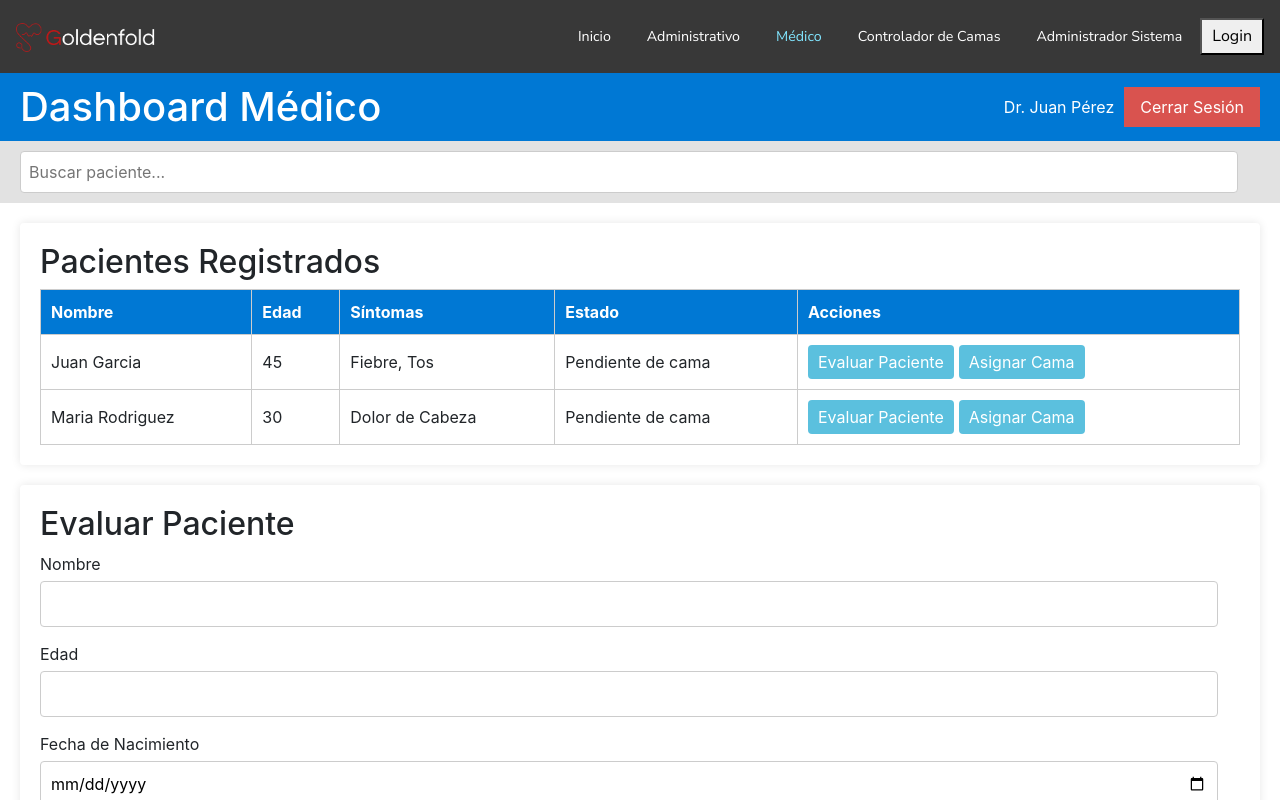
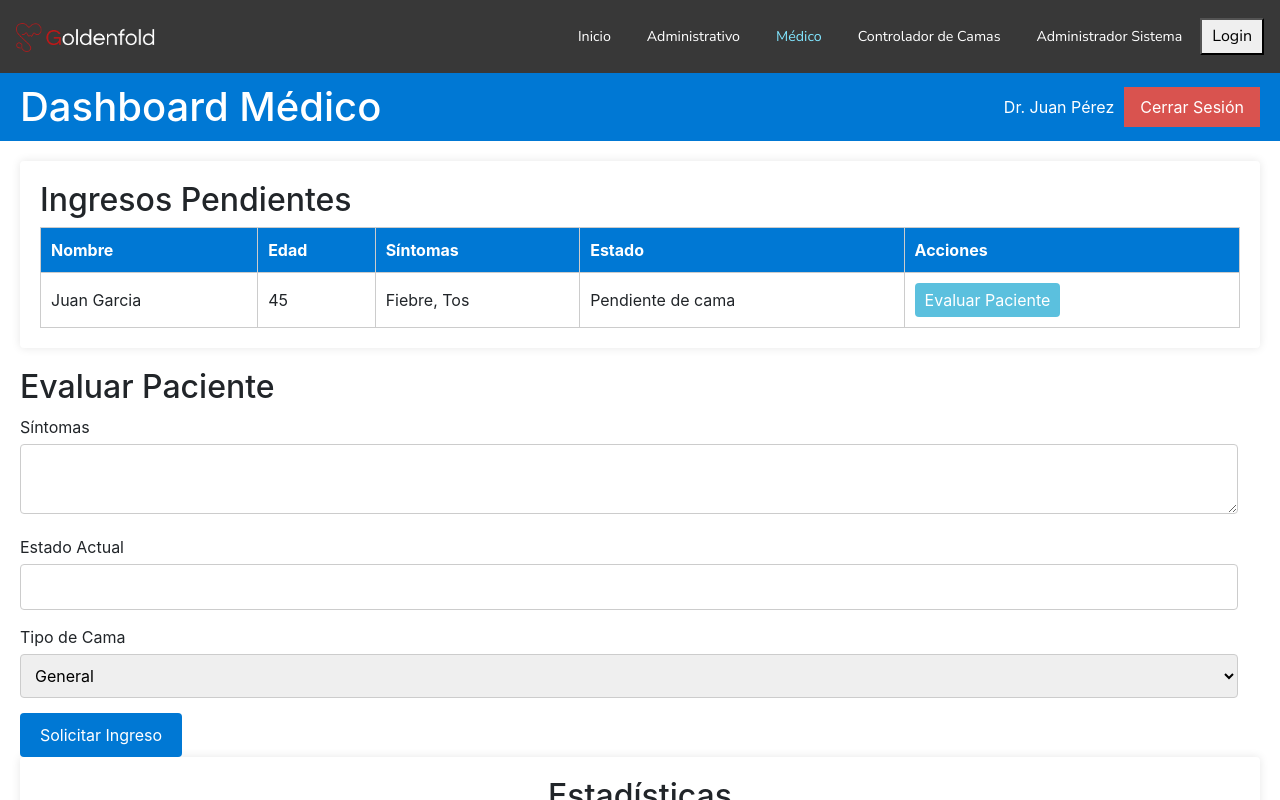
Before and after one commit to NitaProjects/Goldenfold, an Angular app in the folder client/: page /medico-dashboard in a window 1280 px wide. Both pictures are taken after a click on the button "Evaluar Paciente". Shown: the top 800 px of the page. Built offline with nearby package versions, Linux system fonts and the light colour scheme.

Commit message:
medico hecho

```diff
--- a/client/src/app/medico/medico-dashboard/medico-dashboard.component.css
+++ b/client/src/app/medico/medico-dashboard/medico-dashboard.component.css
@@ -135,7 +135,7 @@ th {
 
 .chart-container {
   width: 45%;
-  height: 400px;
+  height: 300px;
   display:flex;
   justify-content: center;
   align-items: end;
--- a/client/src/app/medico/medico-dashboard/medico-dashboard.component.html
+++ b/client/src/app/medico/medico-dashboard/medico-dashboard.component.html
@@ -9,13 +9,9 @@
     </div>
   </header>
 
-  <nav class="navbar">
-    <input type="text" class="search-bar" placeholder="Buscar paciente...">
-  </nav>
-
   <div class="content">
     <div class="patients-section">
-      <h2>Pacientes Registrados</h2>
+      <h2>Ingresos Pendientes</h2>
       <table>
         <thead>
           <tr>
@@ -33,74 +29,24 @@
             <td>Fiebre, Tos</td>
             <td>Pendiente de cama</td>
             <td>
-              <button class="toggle-btn" (click)="toggleSection('view-edit-section-1')">Evaluar Paciente</button>
-              <button class="toggle-btn" (click)="toggleSection('assign-bed-section-1')">Asignar Cama</button>
-            </td>
-          </tr>
-          <tr>
-            <td>Maria Rodriguez</td>
-            <td>30</td>
-            <td>Dolor de Cabeza</td>
-            <td>Pendiente de cama</td>
-            <td>
-              <button class="toggle-btn" (click)="toggleSection('view-edit-section-2')">Evaluar Paciente</button>
-              <button class="toggle-btn" (click)="toggleSection('assign-bed-section-2')">Asignar Cama</button>
+              <button class="toggle-btn" (click)="toggleSection('view-evaluate-section-1')">Evaluar Paciente</button>
             </td>
           </tr>
         </tbody>
       </table>
     </div>
 
-    <div class="toggle-section view-edit-section" id="view-edit-section-1">
+    <div class="toggle-section view-evaluate-section" id="view-evaluate-section-1">
       <h2>Evaluar Paciente</h2>
-      <form (submit)="updatePatient($event, 1)">
+      <form (submit)="evaluatePatient($event, 1)">
         <div class="form-group">
-          <label for="edit-nombre-1">Nombre</label>
-          <input type="text" id="edit-nombre-1" name="edit-nombre" required>
+          <label for="symptoms-1">Síntomas</label>
+          <textarea id="symptoms-1" name="symptoms" required></textarea>
         </div>
         <div class="form-group">
-          <label for="edit-edad-1">Edad</label>
-          <input type="number" id="edit-edad-1" name="edit-edad" required>
+          <label for="status-1">Estado Actual</label>
+          <input type="text" id="status-1" name="status" required>
         </div>
-        <div class="form-group">
-          <label for="edit-fecha-nacimiento-1">Fecha de Nacimiento</label>
-          <input type="date" id="edit-fecha-nacimiento-1" name="edit-fecha-nacimiento" required>
-        </div>
-        <div class="form-group">
-          <label for="edit-sintomas-1">Síntomas</label>
-          <textarea id="edit-sintomas-1" name="edit-sintomas" required></textarea>
-        </div>
-        <div class="form-group">
-          <label for="edit-estado-1">Estado</label>
-          <input type="text" id="edit-estado-1" name="edit-estado" required>
-        </div>
-        <div class="form-group">
-          <label for="edit-seguridad-social-1">Número de Seguridad Social</label>
-          <input type="text" id="edit-seguridad-social-1" name="edit-seguridad-social" required>
-        </div>
-        <div class="form-group">
-          <label for="edit-direccion-1">Dirección</label>
-          <input type="text" id="edit-direccion-1" name="edit-direccion" required>
-        </div>
-        <div class="form-group">
-          <label for="edit-telefono-1">Teléfono</label>
-          <input type="text" id="edit-telefono-1" name="edit-telefono" required>
-        </div>
-        <div class="form-group">
-          <label for="edit-email-1">Email</label>
-          <input type="email" id="edit-email-1" name="edit-email" required>
-        </div>
-        <div class="form-group">
-          <label for="edit-historial-medico-1">Historial Médico</label>
-          <textarea id="edit-historial-medico-1" name="edit-historial-medico" required></textarea>
-        </div>
-        <button type="submit" class="submit-btn">Evaluar Paciente</button>
-      </form>
-    </div>
-
-    <div class="toggle-section assign-bed-section" id="assign-bed-section-1">
-      <h2>Asignar Cama</h2>
-      <form (submit)="submitAssignment($event, 1)">
         <div class="form-group">
           <label for="bed-type-1">Tipo de Cama</label>
           <select id="bed-type-1" name="bed-type" required>
@@ -109,69 +55,7 @@
             <option value="postoperatorio">Postoperatorio</option>
           </select>
         </div>
-        <button type="submit" class="submit-btn">Solicitar asignación Cama</button>
-      </form>
-    </div>
-
-    <div class="toggle-section view-edit-section" id="view-edit-section-2">
-      <h2>Evaluar Paciente</h2>
-      <form (submit)="updatePatient($event, 2)">
-        <div class="form-group">
-          <label for="edit-nombre-2">Nombre</label>
-          <input type="text" id="edit-nombre-2" name="edit-nombre" required>
-        </div>
-        <div class="form-group">
-          <label for="edit-edad-2">Edad</label>
-          <input type="number" id="edit-edad-2" name="edit-edad" required>
-        </div>
-        <div class="form-group">
-          <label for="edit-fecha-nacimiento-2">Fecha de Nacimiento</label>
-          <input type="date" id="edit-fecha-nacimiento-2" name="edit-fecha-nacimiento" required>
-        </div>
-        <div class="form-group">
-          <label for="edit-sintomas-2">Síntomas</label>
-          <textarea id="edit-sintomas-2" name="edit-sintomas" required></textarea>
-        </div>
-        <div class="form-group">
-          <label for="edit-estado-2">Estado</label>
-          <input type="text" id="edit-estado-2" name="edit-estado" required>
-        </div>
-        <div class="form-group">
-          <label for="edit-seguridad-social-2">Número de Seguridad Social</label>
-          <input type="text" id="edit-seguridad-social-2" name="edit-seguridad-social" required>
-        </div>
-        <div class="form-group">
-          <label for="edit-direccion-2">Dirección</label>
-          <input type="text" id="edit-direccion-2" name="edit-direccion" required>
-        </div>
-        <div class="form-group">
-          <label for="edit-telefono-2">Teléfono</label>
-          <input type="text" id="edit-telefono-2" name="edit-telefono" required>
-        </div>
-        <div class="form-group">
-          <label for="edit-email-2">Email</label>
-          <input type="email" id="edit-email-2" name="edit-email" required>
-        </div>
-        <div class="form-group">
-          <label for="edit-historial-medico-2">Historial Médico</label>
-          <textarea id="edit-historial-medico-2" name="edit-historial-medico" required></textarea>
-        </div>
-        <button type="submit" class="submit-btn">Actualizar Paciente</button>
-      </form>
-    </div>
-
-    <div class="toggle-section assign-bed-section" id="assign-bed-section-2">
-      <h2>Asignar Cama</h2>
-      <form (submit)="submitAssignment($event, 2)">
-        <div class="form-group">
-          <label for="bed-type-2">Tipo de Cama</label>
-          <select id="bed-type-2" name="bed-type" required>
-            <option value="general">General</option>
-            <option value="uci">UCI</option>
-            <option value="postoperatorio">Postoperatorio</option>
-          </select>
-        </div>
-        <button type="submit" class="submit-btn">Asignar Cama</button>
+        <button type="submit" class="submit-btn">Solicitar Ingreso</button>
       </form>
     </div>
 
@@ -179,10 +63,10 @@
       <h2>Estadísticas</h2>
       <div class="charts">
         <div class="chart-container">
-          <canvas id="patientAgeChart"></canvas>
+          <canvas id="bedAvailabilityChart"></canvas>
         </div>
         <div class="chart-container">
-          <canvas id="bedStatusChart"></canvas>
+          <canvas id="totalCapacityChart"></canvas>
         </div>
       </div>
     </div>
--- a/client/src/app/medico/medico-dashboard/medico-dashboard.component.ts
+++ b/client/src/app/medico/medico-dashboard/medico-dashboard.component.ts
@@ -1,8 +1,6 @@
 import { Component, AfterViewInit } from '@angular/core';
 import { Chart, registerables } from 'chart.js';
 import { Router } from '@angular/router';
-
-
 
 @Component({
   selector: 'app-medico-dashboard',
@@ -32,28 +30,39 @@ export class MedicoDashboardComponent implements AfterViewInit {
     }
   }
 
-  updatePatient(event: Event, patientId: number) {
+  evaluatePatient(event: Event, patientId: number) {
     event.preventDefault();
-    alert(`Paciente ${patientId} actualizado`);
-  }
+    const form = event.target as HTMLFormElement;
+    const formData = new FormData(form);
 
-  submitAssignment(event: Event, patientId: number) {
-    event.preventDefault();
-    alert(`Cama asignada al paciente ${patientId}`);
+    // Aquí enviarías los datos al backend
+    console.log('Evaluando paciente:', patientId, formData);
+
+    // Ejemplo: resetear formulario y ocultar sección
+    form.reset();
+    this.toggleSection(`view-evaluate-section-${patientId}`);
+    alert(`Paciente ${patientId} evaluado para ingreso`);
   }
 
   initializeCharts() {
-    const ctx1 = document.getElementById('patientAgeChart') as HTMLCanvasElement;
+    // Gráfico de disponibilidad de camas por tipo
+    const ctx1 = document.getElementById('bedAvailabilityChart') as HTMLCanvasElement;
     if (ctx1) {
       new Chart(ctx1, {
         type: 'bar',
         data: {
-          labels: ['0-10', '11-20', '21-30', '31-40', '41-50', '51-60', '61-70', '71-80', '81-90', '90+'],
+          labels: ['General', 'UCI', 'Postoperatorio'],
           datasets: [{
-            label: 'Número de Pacientes',
-            data: [2, 3, 1, 5, 4, 6, 2, 1, 1, 0],
-            backgroundColor: 'rgba(54, 162, 235, 0.2)',
-            borderColor: 'rgba(54, 162, 235, 1)',
+            label: 'Camas Disponibles',
+            data: [20, 5, 10], // Datos de ejemplo
+            backgroundColor: 'rgba(75, 192, 192, 0.2)',
+            borderColor: 'rgba(75, 192, 192, 1)',
+            borderWidth: 1
+          }, {
+            label: 'Camas Ocupadas',
+            data: [10, 3, 5], // Datos de ejemplo
+            backgroundColor: 'rgba(255, 99, 132, 0.2)',
+            borderColor: 'rgba(255, 99, 132, 1)',
             borderWidth: 1
           }]
         },
@@ -67,24 +76,22 @@ export class MedicoDashboardComponent implements AfterViewInit {
       });
     }
 
-    const ctx2 = document.getElementById('bedStatusChart') as HTMLCanvasElement;
+    // Gráfico de capacidad total del hospital
+    const ctx2 = document.getElementById('totalCapacityChart') as HTMLCanvasElement;
     if (ctx2) {
       new Chart(ctx2, {
-        type: 'pie',
+        type: 'doughnut',
         data: {
-          labels: ['Disponible', 'Ocupada', 'Mantenimiento'],
+          labels: ['Capacidad Total', 'Capacidad Usada'],
           datasets: [{
-            label: 'Estado de las Camas',
-            data: [10, 5, 1],
+            data: [100, 60], // Datos de ejemplo
             backgroundColor: [
-              'rgba(75, 192, 192, 0.2)',
-              'rgba(255, 99, 132, 0.2)',
-              'rgba(255, 206, 86, 0.2)'
+              'rgba(54, 162, 235, 0.2)',
+              'rgba(255, 159, 64, 0.2)'
             ],
             borderColor: [
-              'rgba(75, 192, 192, 1)',
-              'rgba(255, 99, 132, 1)',
-              'rgba(255, 206, 86, 1)'
+              'rgba(54, 162, 235, 1)',
+              'rgba(255, 159, 64, 1)'
             ],
             borderWidth: 1
           }]
```
